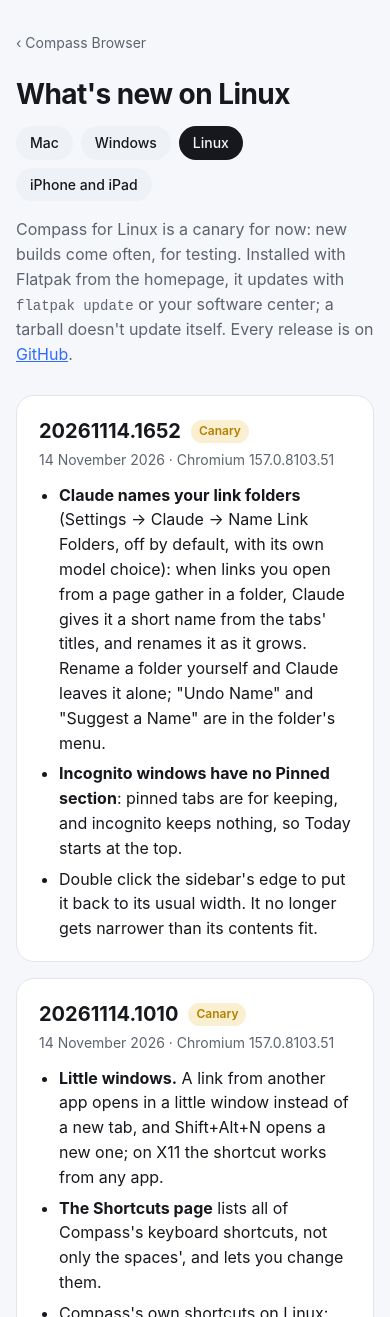
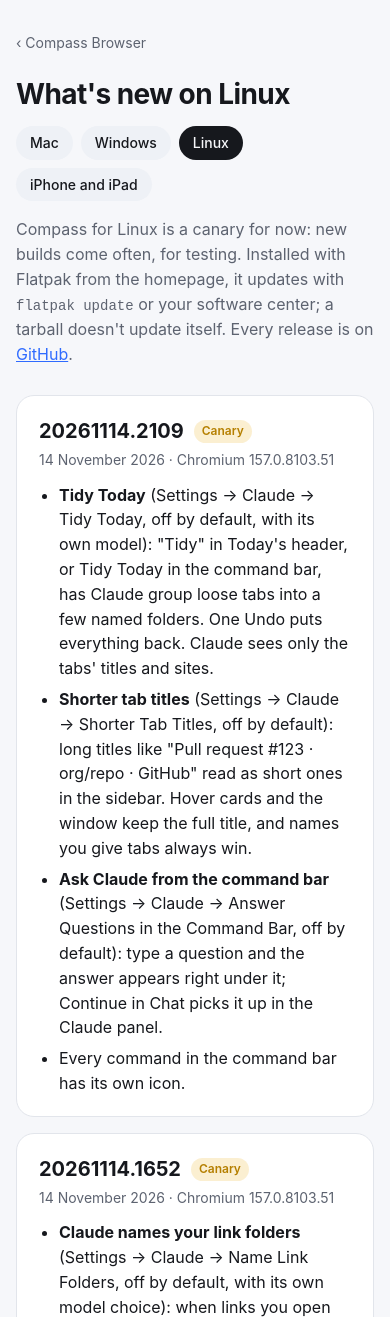
Before and after one commit to Compass-Browser/Compass, a plain HTML site: page website/changelog/linux.html in a window 390 px wide. Shown: the top 1317 px of the page. Drawn offline with Linux system fonts and the light colour scheme.

Commit message:
Website: changelogs for Windows 20261114.2121, Linux 20261114.2109 and iPhone and iPad 20261114.2107
Co-Authored-By: Claude Opus 5.5 <noreply@anthropic.com>
Claude-Session: https://claude.ai/code/session_01VJ5kyC7mpPXdVD9KwLiPWP

```diff
--- a/website/changelog/linux.html
+++ b/website/changelog/linux.html
@@ -15,6 +15,17 @@
 <h1>What's new on Linux</h1>
 <nav class="platforms"><a href="/changelog/mac">Mac</a><a href="/changelog/windows">Windows</a><a aria-current="page" href="/changelog/linux">Linux</a><a href="/changelog/ios">iPhone and iPad</a></nav>
 <p class="intro">Compass for Linux is a canary for now: new builds come often, for testing. Installed with Flatpak from the homepage, it updates with <code>flatpak update</code> or your software center; a tarball doesn't update itself. Every release is on <a href="https://github.com/Compass-Browser/Compass/releases">GitHub</a>.</p>
+
+<article>
+<h2>20261114.2109 <span class="badge canary">Canary</span></h2>
+<p class="meta">14 November 2026 · Chromium 157.0.8103.51</p>
+<ul>
+  <li><strong>Tidy Today</strong> (Settings → Claude → Tidy Today, off by default, with its own model): "Tidy" in Today's header, or Tidy Today in the command bar, has Claude group loose tabs into a few named folders. One Undo puts everything back. Claude sees only the tabs' titles and sites.</li>
+  <li><strong>Shorter tab titles</strong> (Settings → Claude → Shorter Tab Titles, off by default): long titles like "Pull request #123 · org/repo · GitHub" read as short ones in the sidebar. Hover cards and the window keep the full title, and names you give tabs always win.</li>
+  <li><strong>Ask Claude from the command bar</strong> (Settings → Claude → Answer Questions in the Command Bar, off by default): type a question and the answer appears right under it; Continue in Chat picks it up in the Claude panel.</li>
+  <li>Every command in the command bar has its own icon.</li>
+</ul>
+</article>
 
 <article>
 <h2>20261114.1652 <span class="badge canary">Canary</span></h2>
```
Also changed, not shown: website/changelog/ios.html (+11 -0 lines), website/changelog/windows.html (+11 -0 lines).
